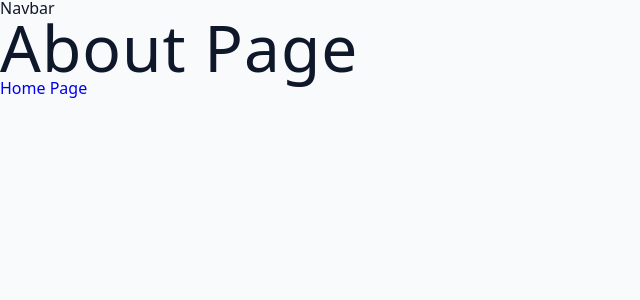
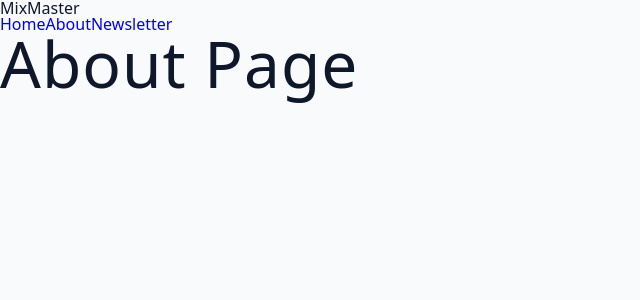
Before and after one commit to notacoham/cocktail-db, a React (Vite) app: page /about in a window 1280 px wide. Shown: the top 300 px of the page, without its empty margins (0-640 px from the left). Built offline with nearby package versions, Linux system fonts and the light colour scheme.

Commit message:
Create initial navbar files

```diff
--- /dev/null
+++ b/src/components/Navbar.jsx
@@ -0,0 +1,25 @@
+import React from 'react';
+import { NavLink } from 'react-router-dom';
+
+const Navbar = () => {
+  return (
+    <nav>
+      <div className="nav-center">
+        <span className="logo">MixMaster</span>
+        <div className="nav-links">
+          <NavLink to="/" className="nav-link">
+            Home
+          </NavLink>
+          <NavLink to="/about" className="nav-link">
+            About
+          </NavLink>
+          <NavLink to="/newsletter" className="nav-link">
+            Newsletter
+          </NavLink>
+        </div>
+      </div>
+    </nav>
+  );
+};
+
+export default Navbar;
--- a/src/pages/About.jsx
+++ b/src/pages/About.jsx
@@ -5,7 +5,6 @@
   return (
     <div>
       <h1>About Page</h1>
-      <Link to="/">Home Page</Link>
     </div>
   );
 };
--- a/src/pages/HomeLayout.jsx
+++ b/src/pages/HomeLayout.jsx
@@ -1,10 +1,11 @@
 import React from 'react';
 import { Outlet } from 'react-router-dom';
+import Navbar from '../components/Navbar';
 
 const HomeLayout = () => {
   return (
     <div>
-      <nav>Navbar</nav>
+      <Navbar />
       <Outlet />
     </div>
   );
```
